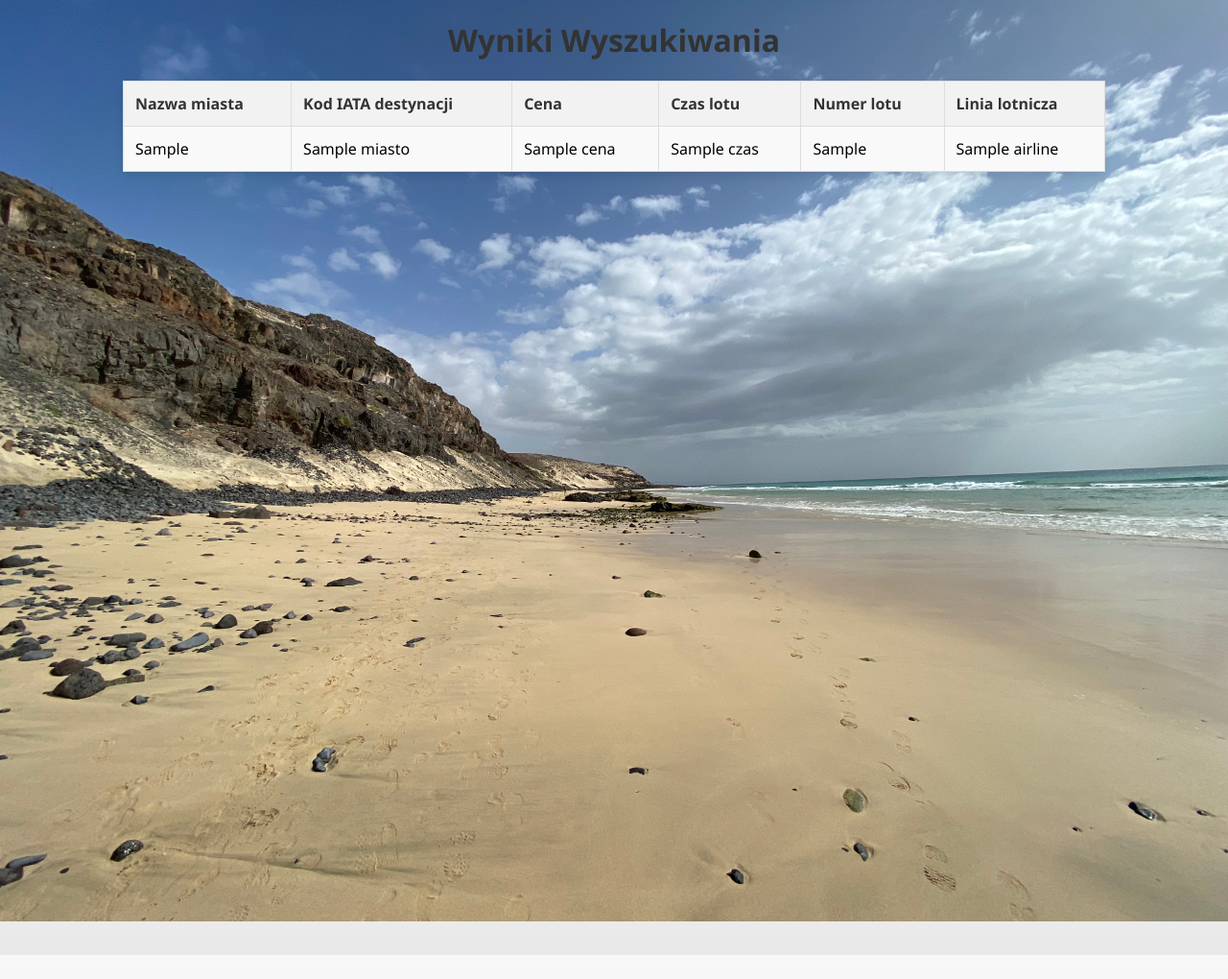
After one commit to qqlk4/projekt_python, a Flask app: template templates/wyniki_oneway.html in a window 1280 px wide. The commit adds this page. Shown: the whole page at 96% size. Run offline with Flask 3, Linux system fonts and the light colour scheme; the template is opened without the code that fills it: most values are stand-ins (such as "Sample title", 1, 10 or a date in 2020).

Commit message:
dodano czas lotu

```diff
--- a/FlightScraper.py
+++ b/FlightScraper.py
@@ -37,11 +37,18 @@ def azair_oneway(iata_code, departure_date):
     request = r.get(url_oneway)
     soup = BeautifulSoup(request.content, 'html.parser')
 
+    time = []
+
+    span_time_elements = soup.find_all('span', class_= 'durcha')
+    for span_time in span_time_elements:
+        time.append(span_time.text[:6])
+
     flights = []
 
     div_detail_elements = soup.find_all('div', class_='detail')
 
     # Tutaj mechanizm skrobiący
+    id = 0
     for div_detail in div_detail_elements:
         span_to = div_detail.find('span', class_='to')
 
@@ -64,17 +71,17 @@ def azair_oneway(iata_code, departure_date):
             easyJet = div_detail.find('span', class_='airline iataU2')
 
             if span_code and current_price and ryanair: # Tutaj cos nad tym warunkiem pokminić
-                flights.append({'nazwa_miasta':destination_city[6:], 'miasto': span_code.text[:3], 'cena': current_price.text,'numer_lotu':flight_number.text, 'airline': ryanair.text})
-
+                flights.append({'nazwa_miasta':destination_city[6:], 'miasto': span_code.text[:3], 'cena': current_price.text, 'czas':time[id] ,'numer_lotu':flight_number.text, 'airline': ryanair.text})
+                id +=1
             elif span_code and current_price and wizzair:
-                flights.append({'nazwa_miasta':destination_city[6:],'miasto': span_code.text[:3], 'cena': current_price.text,'numer_lotu':flight_number.text, 'airline': wizzair.text})
-
+                flights.append({'nazwa_miasta':destination_city[6:],'miasto': span_code.text[:3], 'cena': current_price.text,'czas':time[id], 'numer_lotu':flight_number.text, 'airline': wizzair.text})
+                id +=1
             elif span_code and current_price and norwegian:
-                flights.append({'nazwa_miasta':destination_city[6:],'miasto': span_code.text[:3], 'cena': current_price.text,'numer_lotu':flight_number.text, 'airline': norwegian.text})
-
+                flights.append({'nazwa_miasta':destination_city[6:],'miasto': span_code.text[:3], 'cena': current_price.text,'czas':time[id], 'numer_lotu':flight_number.text, 'airline': norwegian.text})
+                id +=1
             elif span_code and current_price and easyJet:
-                flights.append({'nazwa_miasta':destination_city[6:],'miasto': span_code.text[:3], 'cena': current_price.text,'numer_lotu':flight_number.text, 'airline': easyJet.text})
-
+                flights.append({'nazwa_miasta':destination_city[6:],'miasto': span_code.text[:3], 'cena': current_price.text,'czas':time[id], 'numer_lotu':flight_number.text, 'airline': easyJet.text})
+                id +=1
     return flights
 
 
--- a/app.py
+++ b/app.py
@@ -20,9 +20,11 @@ def szukaj_lotow():
 
         if trip_type == 'false':
             flights = FS.azair_oneway(dep_airport, date_in)
+            return render_template('wyniki_oneway.html', dziennik_lotow=flights)
         elif trip_type == 'true':
             flights = FS.azair_return(dep_airport, date_in, date_out)
-    return render_template('wyniki.html', dziennik_lotow=flights)
+            return render_template('wyniki_return.html', dziennik_lotow=flights)
+#    return render_template('wyniki.html', dziennik_lotow=flights)
 
 
 if __name__ == '__main__':
--- /dev/null
+++ b/templates/wyniki_oneway.html
@@ -0,0 +1,41 @@
+<!-- To jest strona z wynikami wyszukiwania -->
+<!DOCTYPE html>
+<html lang="pl">
+<head>
+    <meta charset="UTF-8">
+    <meta name="viewport" content="width=device-width, initial-scale=1.0">
+    <link rel="stylesheet" type="text/css" href="{{ url_for('static', filename='style_res.css') }}">
+    <title>Wyniki Wyszukiwania</title>
+</head>
+<body>
+
+    <div class="background-slider">
+        <img src="/static/bg_four.jpeg" class="active">
+        <!-- Moze dodac taka opcje jak na stronie glownej-->
+        <!-- Dodac jakis navbar-->
+    </div>
+
+    <h1>Wyniki Wyszukiwania</h1>
+    <table>
+        <tr>
+            <th>Nazwa miasta</th>
+            <th>Kod IATA destynacji</th>
+            <th>Cena</th>
+            <th>Czas lotu</th>
+            <th>Numer lotu</th>
+            <th>Linia lotnicza</th>
+        </tr>
+        {% for lot in dziennik_lotow %}
+        <tr>
+            <td>{{ lot.nazwa_miasta }}</td>
+            <td>{{ lot.miasto }}</td>
+            <td>{{ lot.cena }}</td>
+            <td>{{ lot.czas }}</td>
+            <td>{{ lot.numer_lotu }}</td>
+            <td>{{ lot.airline }}</td>
+        </tr>
+        {% endfor %}
+    </table>
+
+</body>
+</html>
--- a/templates/wyniki.html
+++ b/templates/wyniki_return.html
@@ -21,7 +21,6 @@
             <th>Nazwa miasta</th>
             <th>Kod IATA destynacji</th>
             <th>Cena</th>
-            <th>Numer lotu</th>
             <th>Linia lotnicza</th>
         </tr>
         {% for lot in dziennik_lotow %}
@@ -29,7 +28,6 @@
             <td>{{ lot.nazwa_miasta }}</td>
             <td>{{ lot.miasto }}</td>
             <td>{{ lot.cena }}</td>
-            <td>{{ lot.numer_lotu }}</td>
             <td>{{ lot.airline }}</td>
         </tr>
         {% endfor %}
```
